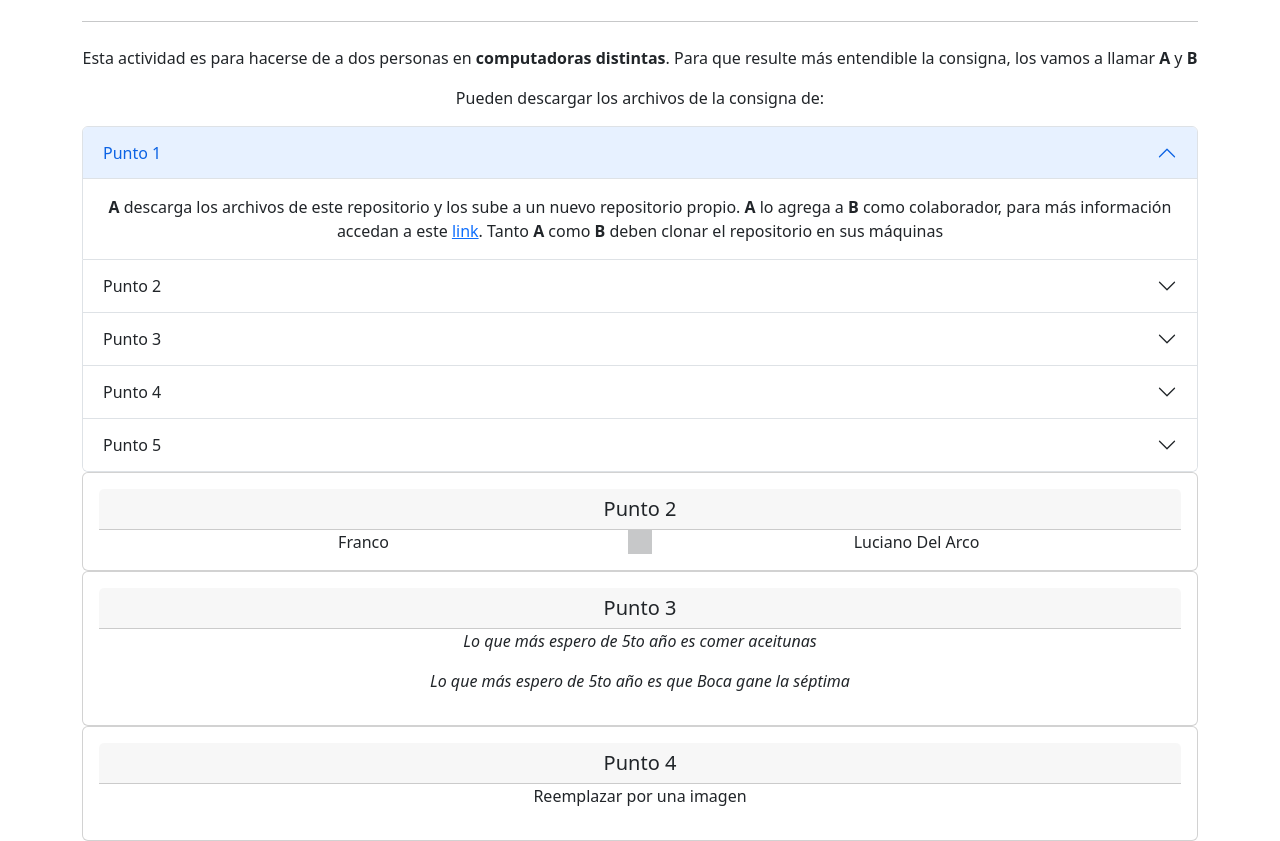
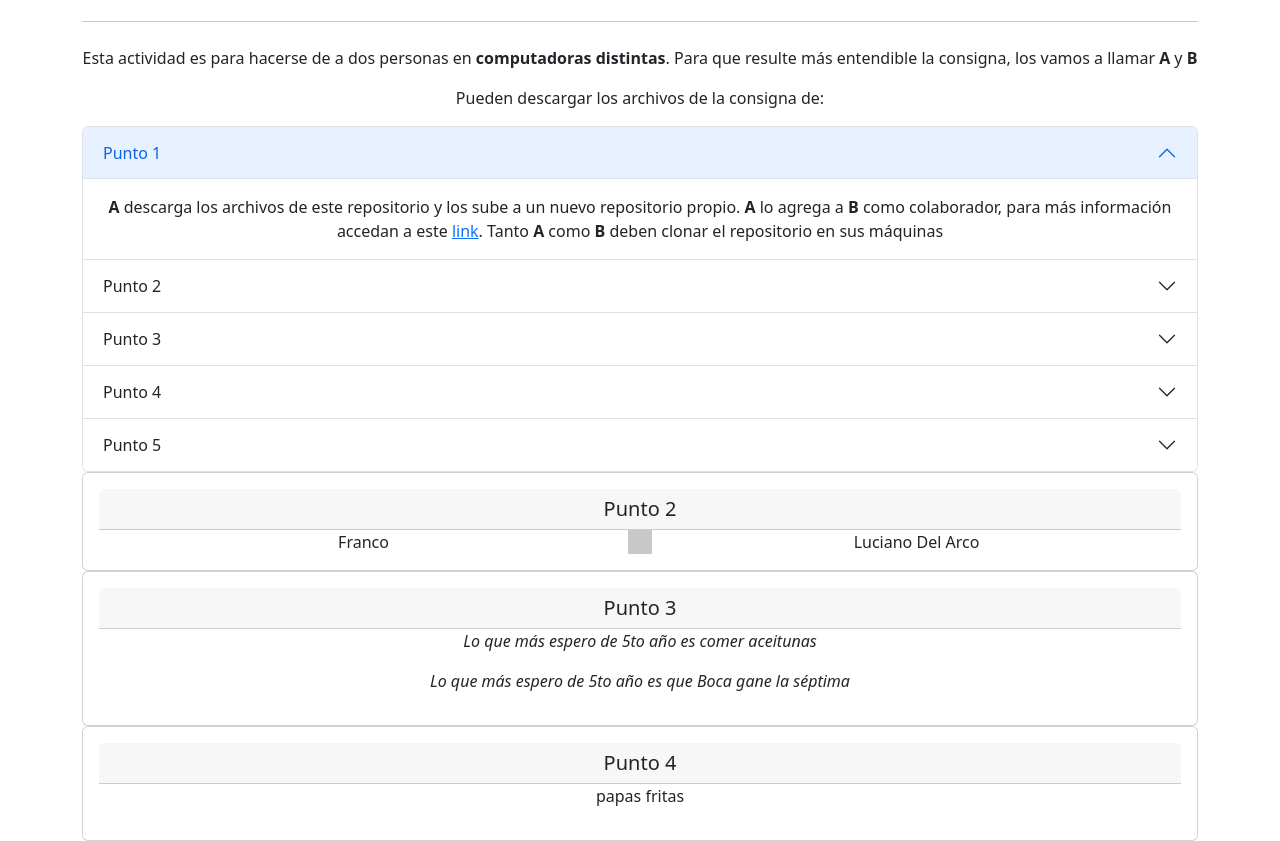
Before and after one commit to FrancoSandri/Actividad-Git, a plain HTML site: page index.html in a window 1280 px wide. Shown: the part 108-949 px from the top of the page. Drawn offline with nearby package versions, Linux system fonts and the light colour scheme.

Commit message:
modified punto 4

```diff
--- a/index.html
+++ b/index.html
@@ -105,7 +105,7 @@
       <div class="card">
         <div class="card-body">
         <h5 class="card-header">Punto 4</h5>
-        <p>Reemplazar por una imagen</p>
+        <p>papas fritas</p>
         </div>
   </div>
     </div>
```
